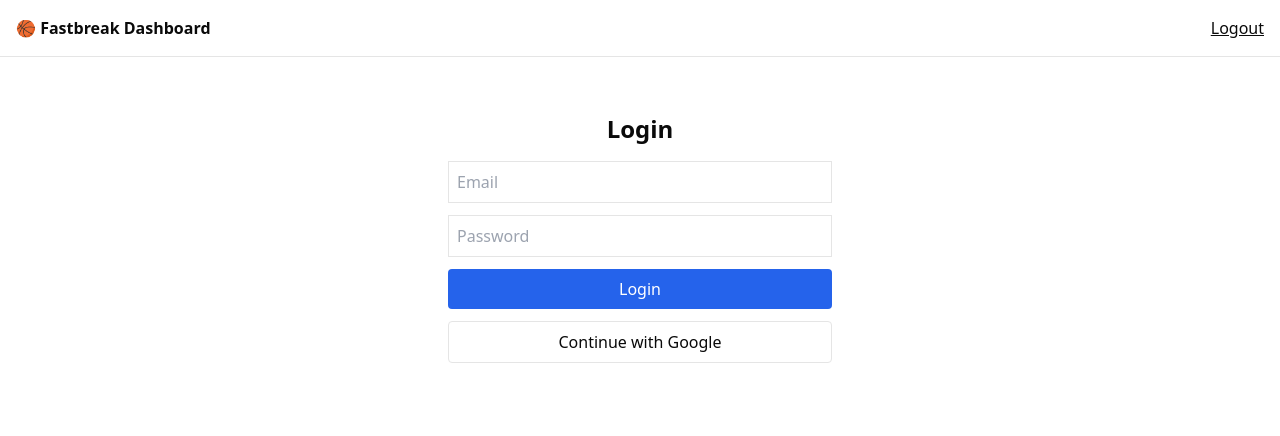
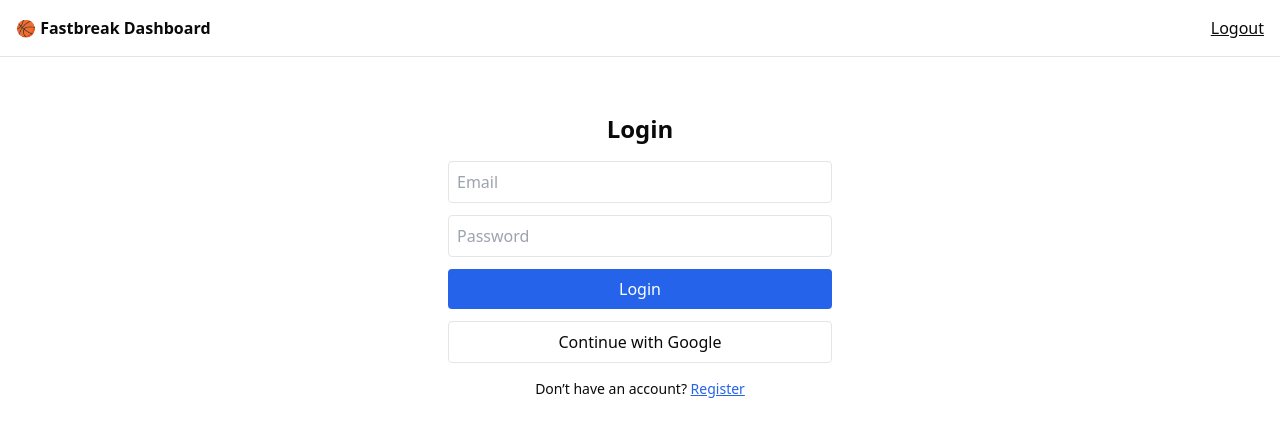
Before and after one commit to samymagrans/fastbreak-event-dashboard, a Next.js app: page /login in a window 1280 px wide. Shown: the top 436 px of the page. Built offline with nearby package versions, Linux system fonts and the light colour scheme; no server answers.

Commit message:
Add Register to Login

```diff
--- a/app/login/page.tsx
+++ b/app/login/page.tsx
@@ -7,6 +7,7 @@ export default function LoginPage() {
   const router = useRouter();
   const [email, setEmail] = useState("");
   const [password, setPassword] = useState("");
+  const [isRegister, setIsRegister] = useState(false); // ✅ toggle between login/register
 
   const supabase = useMemo(
     () =>
@@ -17,65 +18,107 @@ export default function LoginPage() {
     []
   );
 
+  // ✅ Redirect to home if already logged in
   useEffect(() => {
     supabase.auth.getSession().then(({ data: { session } }) => {
       if (session) router.push("/");
     });
   }, [router, supabase]);
 
-  async function handleEmailLogin(e: React.FormEvent) {
+  // ✅ Login or Register with email/password
+  async function handleAuth(e: React.FormEvent) {
     e.preventDefault();
-    const { error } = await supabase.auth.signInWithPassword({ email, password });
-    if (error) alert(error.message);
-    else router.push("/");
+
+    if (isRegister) {
+      const { error } = await supabase.auth.signUp({
+        email,
+        password,
+        options: { emailRedirectTo: `${process.env.NEXT_PUBLIC_SITE_URL}/auth/callback` },
+      });
+
+      if (error) alert(error.message);
+      else {
+        alert("Check your email to confirm your registration.");
+        setIsRegister(false);
+      }
+    } else {
+      const { error } = await supabase.auth.signInWithPassword({ email, password });
+      if (error) alert(error.message);
+      else router.push("/");
+    }
   }
 
+  // ✅ Google login
   async function handleGoogle() {
-    const siteUrl =
-      process.env.NEXT_PUBLIC_SITE_URL;
-
-    console.log("🌐 Redirecting to:", `${siteUrl}/auth/callback`);
-
+    const siteUrl = process.env.NEXT_PUBLIC_SITE_URL;
     await supabase.auth.signInWithOAuth({
       provider: "google",
-      options: {
-        redirectTo: `${siteUrl}/auth/callback`,
-      },
+      options: { redirectTo: `${siteUrl}/auth/callback` },
     });
   }
 
   return (
     <main className="p-8 max-w-md mx-auto">
-      <h1 className="text-2xl font-bold mb-4 text-center">Login</h1>
+      <h1 className="text-2xl font-bold mb-4 text-center">
+        {isRegister ? "Create Account" : "Login"}
+      </h1>
 
-      <form onSubmit={handleEmailLogin} className="space-y-3">
+      <form onSubmit={handleAuth} className="space-y-3">
         <input
           type="email"
           placeholder="Email"
-          className="border p-2 w-full"
+          className="border p-2 w-full rounded"
           value={email}
           onChange={(e) => setEmail(e.target.value)}
+          required
         />
         <input
           type="password"
           placeholder="Password"
-          className="border p-2 w-full"
+          className="border p-2 w-full rounded"
           value={password}
           onChange={(e) => setPassword(e.target.value)}
+          required
         />
+
         <button className="bg-blue-600 text-white w-full py-2 rounded">
-          Login
+          {isRegister ? "Register" : "Login"}
         </button>
       </form>
 
       <button
-        type="button"  // ✅ prevent form submission
+        type="button"
         onClick={handleGoogle}
         className="mt-3 w-full border py-2 rounded hover:bg-gray-100"
       >
         Continue with Google
       </button>
 
+      <p className="mt-4 text-center text-sm">
+        {isRegister ? (
+          <>
+            Already have an account?{" "}
+            <button
+              type="button"
+              onClick={() => setIsRegister(false)}
+              className="text-blue-600 underline"
+            >
+              Login
+            </button>
+          </>
+        ) : (
+          <>
+            Don’t have an account?{" "}
+            <button
+              type="button"
+              onClick={() => setIsRegister(true)}
+              className="text-blue-600 underline"
+            >
+              Register
+            </button>
+          </>
+        )}
+      </p>
     </main>
   );
 }
```
